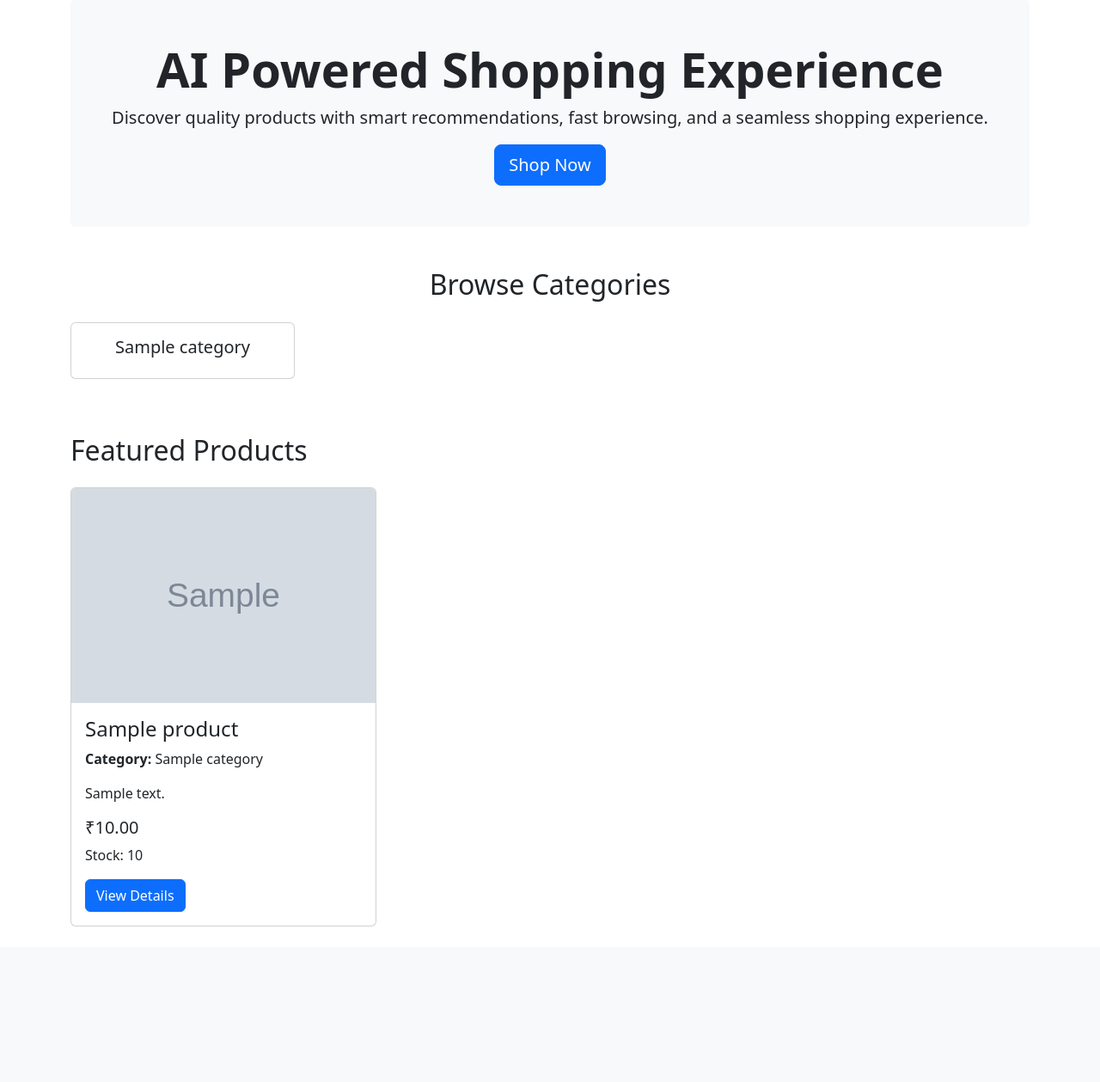
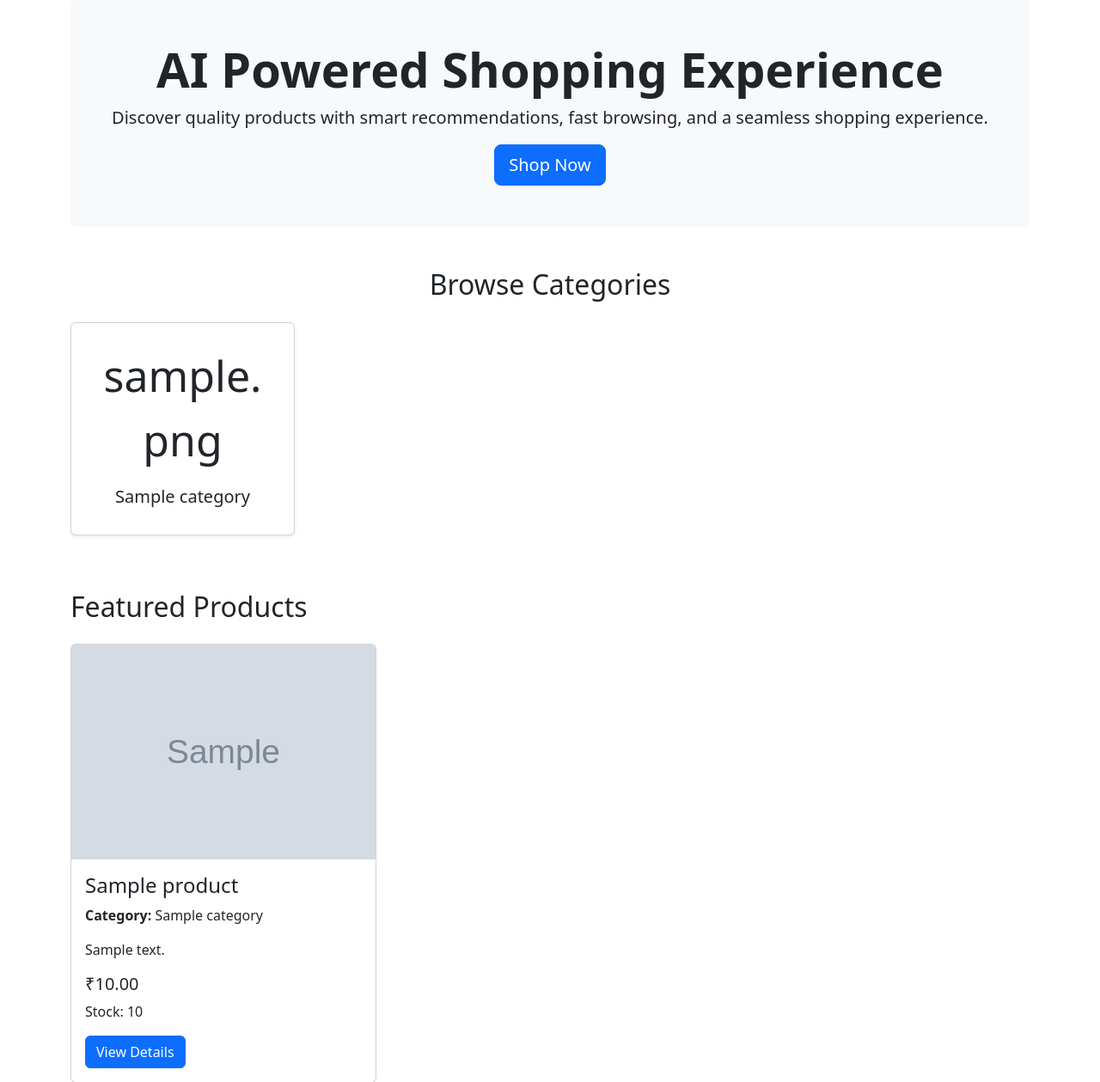
Before and after one commit to CHANDUBALAGANI/shopmind-ai, a Django app: page /?category=1 in a window 1280 px wide. Shown: the part 81-1340 px from the top of the page at 86% size. Before the commit the page ends 1159 px from the top, so only its background shows below. Run offline with Django 5.2, Linux system fonts and the light colour scheme; tables that the repository leaves empty hold one stand-in row (values such as "Sample post"); grey boxes marked "Sample" are stand-in pictures.

Commit message:
Add dynamic category icons

```diff
--- a/products/models.py
+++ b/products/models.py
@@ -2,6 +2,7 @@ from django.db import models
 
 class Category(models.Model):
     name = models.CharField(max_length=100)
+    icon = models.CharField(max_length=10, blank=True)
 
     def __str__(self):
         return self.name
--- a/templates/products/product_list.html
+++ b/templates/products/product_list.html
@@ -29,11 +29,22 @@
 
     <div class="col-md-3 mb-3">
 
-        <div class="card text-center p-3">
+        <a href="?category={{ category.id }}"
+           class="text-decoration-none text-dark">
 
-            <h5>{{ category.name }}</h5>
+            <div class="card text-center p-4 shadow-sm h-100">
 
-        </div>
+                <div style="font-size: 50px;">
+                    {{ category.icon }}
+                </div>
+
+                <h5 class="mt-3">
+                    {{ category.name }}
+                </h5>
+
+            </div>
+
+        </a>
 
     </div>
 
```
Also changed, not shown: products/migrations/0003_category_icon.py (added).
